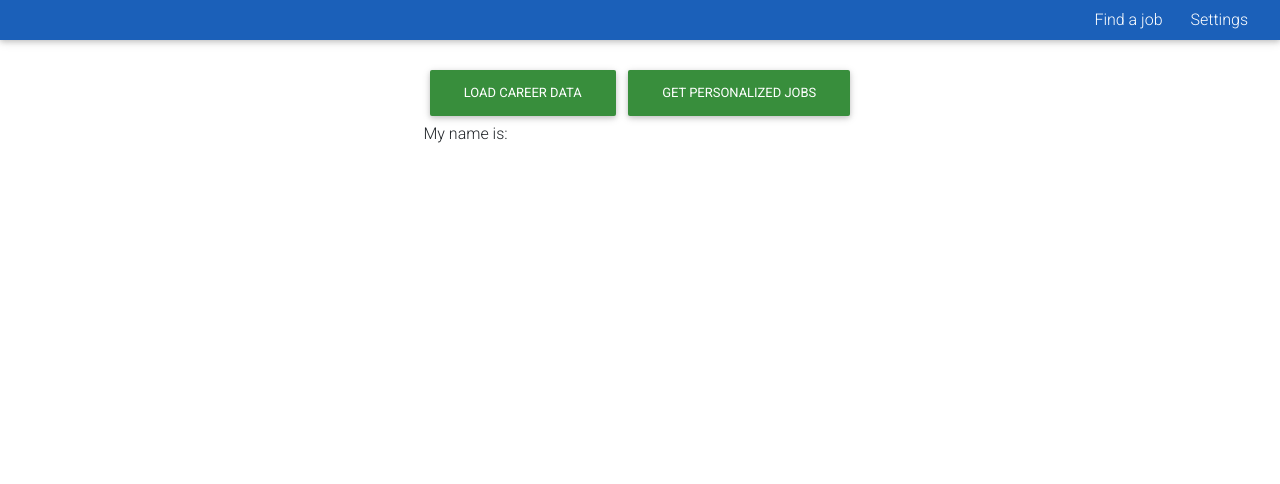
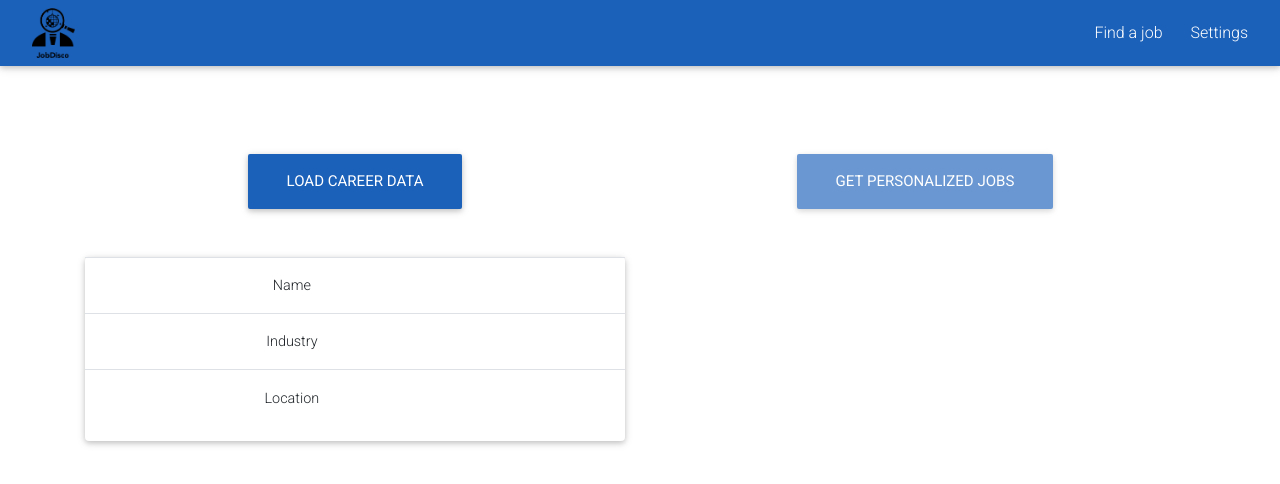
Before and after one commit to AlessandroCuozzo/START-hack-2019-project, a React (Create React App) app in the folder webapp/client/: page /logged in a window 1280 px wide. Shown: the top 484 px of the page. Built offline with nearby package versions, Linux system fonts and the light colour scheme.

Commit message:
Make UI prettier

```diff
--- a/webapp/client/public/index.html
+++ b/webapp/client/public/index.html
@@ -5,7 +5,7 @@
   <meta charset="utf-8">
   <meta name="viewport" content="width=device-width, initial-scale=1, shrink-to-fit=no">
   <meta name="theme-color" content="#1976d2">
-  <title>YourJob Recommender</title>
+  <title>JobDisco - Find Jobs You Never Knew About</title>
   <link rel="shortcut icon" href="%PUBLIC_URL%/favicon.ico">
 </head>
 
--- a/webapp/client/src/components/LoggedPage.js
+++ b/webapp/client/src/components/LoggedPage.js
@@ -1,16 +1,21 @@
 import React, { Component } from 'react';
 
 import { withRouter } from 'react-router-dom';
-import { Button } from 'mdbreact';
+import { Button, Container, Row, Col, Card, CardBody, MDBTable, MDBTableBody, MDBTableHead, TableHead } from 'mdbreact';
 
 class LinkedInPage extends Component {
     state = {
         userData: {
-            firstName: '',
+            formattedName: '',
             lastName: '',
-            headline: ''
+            headline: '',
+            industry: '',
+            pictureUrl: '',
+            positions: {
+                values: []
+            }
         },
-        readyForRecommendation: true
+        readyForRecommendation: false
     };
 
     fetchProfileData = async () => {
@@ -35,27 +40,44 @@ class LinkedInPage extends Component {
 
         //remove in production, just log error
         if (response.status !== 200) throw Error(body.message);
-        this.setState({ userRecommend: body})
+        this.setState({ userRecommend: body })
 
         return body;
     };
 
     render() {
         return (
-            <div>
-                <Button color="green" onClick={this.fetchProfileData}>Load career data</Button>
-                {this.state.readyForRecommendation && <Button color="green" onClick={this.fetchRecommendations}>Get personalized jobs</Button> }
-
-				<div>
-
-				{
-				this.state.userRecommend&&
-				this.state.userRecommend.map(r => <div> {r} </div>)
-				}
-				</div>
-                <div>My name is: {this.state.userData.firstName}</div>
-
-            </div>
+            <Container className="mt-3">
+                <Row>
+                    <Col className="col-6 text-center">
+                        <Button className="my-5 main-color-background btn-lg" onClick={this.fetchProfileData}>Load career data</Button>
+                        <Card>
+                            <MDBTable hover>
+                                <MDBTableBody>
+                                    <tr>
+                                        <td>Name</td>
+                                        <td>{this.state.userData.formattedName}</td>
+                                    </tr>
+                                    <tr>
+                                        <td>Industry</td>
+                                        <td>{this.state.userData.industry}</td>
+                                    </tr>
+                                    <tr>
+                                        <td>Location</td>
+                                        <td>{this.state.userData.location && this.state.userData.location.name}</td>
+                                    </tr>
+                                </MDBTableBody>
+                            </MDBTable>
+                        </Card>
+                    </Col>
+                    <Col className="col-6 text-center">
+                        {<Button disabled={!this.state.readyForRecommendation} className="my-5 main-color-background btn-lg" onClick={this.fetchRecommendations}>Get personalized jobs</Button>}
+                        <div>
+                            {this.state.userRecommend && this.state.userRecommend.map(r => <div> {r} </div>)}
+                        </div>
+                    </Col>
+                </Row>
+            </Container>
         );
     }
 }
--- a/webapp/client/src/components/NavBar.js
+++ b/webapp/client/src/components/NavBar.js
@@ -1,4 +1,4 @@
-import { Collapse, Navbar, NavbarNav, NavbarToggler, NavItem, NavLink } from 'mdbreact';
+import { Collapse, Navbar, NavbarNav, NavbarToggler, NavItem, NavLink, MDBNavbarBrand, MDBNavLink } from 'mdbreact';
 import React, { Component } from 'react';
 
 class NavBar extends Component {
@@ -18,8 +18,13 @@ class NavBar extends Component {
 
     render() {
         return (
-            <Navbar dark expand="md main-color-background" id="main-navbar" scrolling className="py-0">
-
+            <Navbar dark expand="md main-color-background" id="main-navbar" scrolling className="py-2">
+                <MDBNavbarBrand className="py-0">
+                    <MDBNavLink to="/" className="py-0">
+                        <img src={process.env.PUBLIC_URL + '/logo.png'} height="50" alt="swissdev-jobs-logo"
+                            className="d-inline-block align-top" />
+                    </MDBNavLink>
+                </MDBNavbarBrand>
                 {!this.state.isNavbarWideEnough && <NavbarToggler onClick={this.onToggleClick} />}
                 <Collapse isOpen={this.state.collapse} navbar>
                     <NavbarNav right>
--- a/webapp/client/src/css/main-custom.css
+++ b/webapp/client/src/css/main-custom.css
@@ -1,3 +1,3 @@
 .main-color-background {
-    background-color: #1b60b9;
+    background-color: #1b60b9!important;
 }
```
Also changed, not shown: webapp/client/public/logo.png (added), 1 other file (tests, documents, lock files or other folders).
